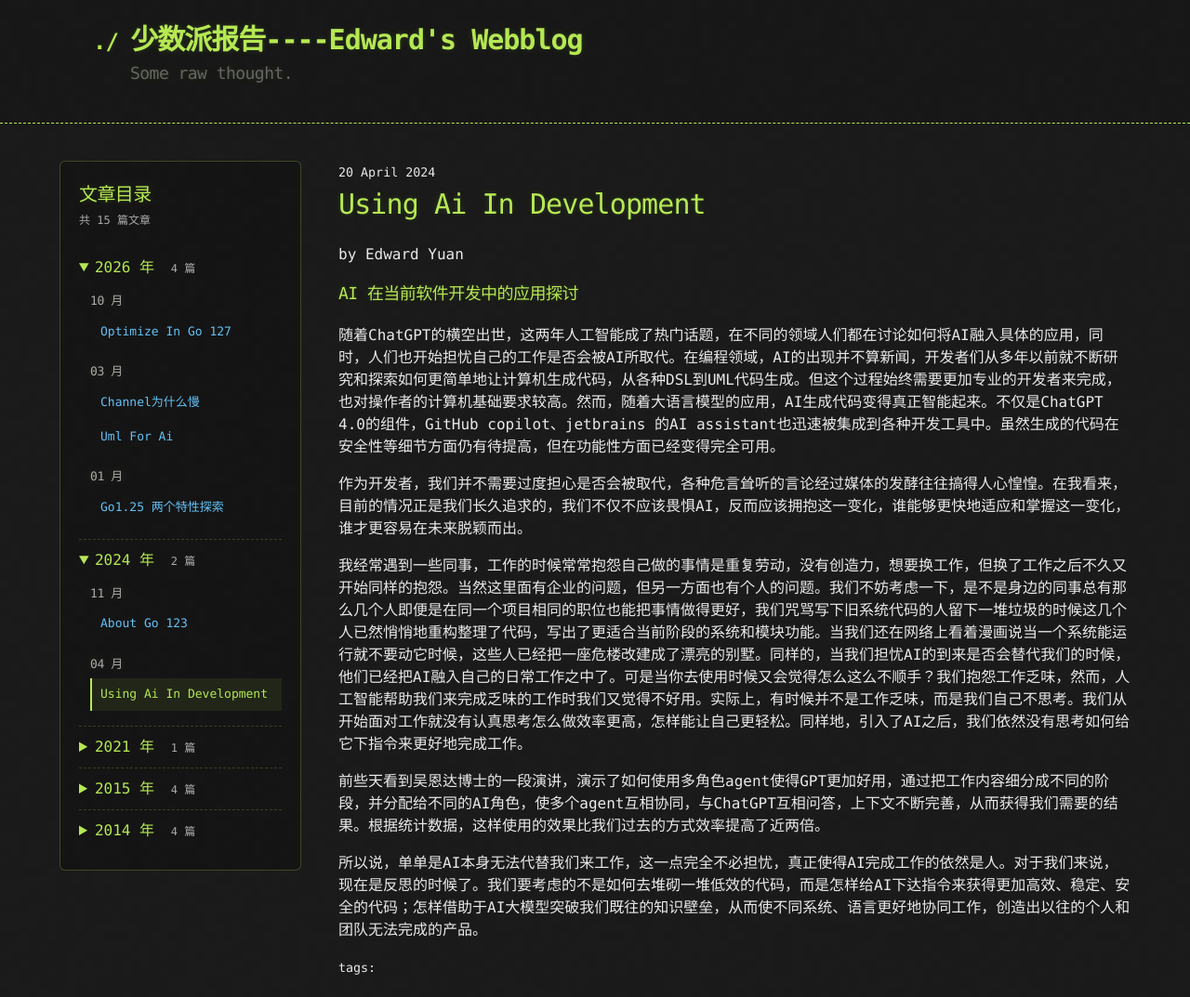
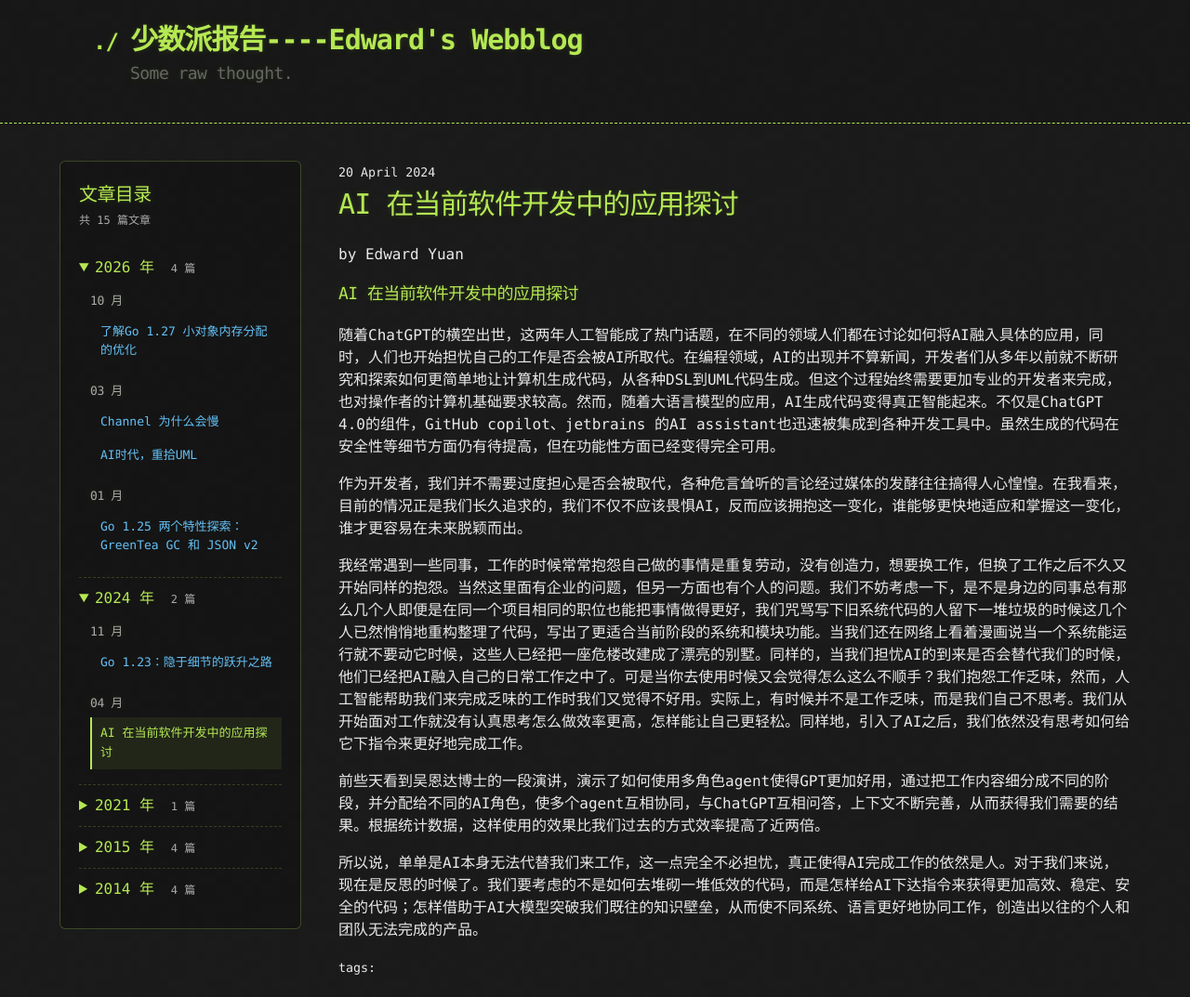
Before and after one commit to EdwardYuan/EdwardYuan.github.io, a Jekyll site: the page built from _posts/2024-04-20-Using-AI-in-development.markdown, in a window 1280 px wide and 1073 px high. Shown: the whole window at 93% size. Built offline with Jekyll 4.4.1, drawn with Linux system fonts in a browser that asks for light colours.

```diff
--- a/_posts/2024-04-20-Using-AI-in-development.markdown
+++ b/_posts/2024-04-20-Using-AI-in-development.markdown
@@ -1,3 +1,9 @@
+---
+layout: post
+title: "AI 在当前软件开发中的应用探讨"
+date: 2024-04-20
+---
+
 ### AI 在当前软件开发中的应用探讨
 
 随着ChatGPT的横空出世，这两年人工智能成了热门话题，在不同的领域人们都在讨论如何将AI融入具体的应用，同时，人们也开始担忧自己的工作是否会被AI所取代。在编程领域，AI的出现并不算新闻，开发者们从多年以前就不断研究和探索如何更简单地让计算机生成代码，从各种DSL到UML代码生成。但这个过程始终需要更加专业的开发者来完成，也对操作者的计算机基础要求较高。然而，随着大语言模型的应用，AI生成代码变得真正智能起来。不仅是ChatGPT 4.0的组件，GitHub copilot、jetbrains 的AI assistant也迅速被集成到各种开发工具中。虽然生成的代码在安全性等细节方面仍有待提高，但在功能性方面已经变得完全可用。
--- a/_posts/2024-11-22-About-Go-123.markdown
+++ b/_posts/2024-11-22-About-Go-123.markdown
@@ -1,3 +1,9 @@
+---
+layout: post
+title: "Go 1.23：隐于细节的跃升之路"
+date: 2024-11-22
+---
+
 Go 1.23：隐于细节的跃升之路
 
 每一次 Go 的版本更新，都像是编程语言进化史上的一小步，却往往能在开发体验和生态中带来一场不小的波澜。Go 1.23 的发布便是如此。这一版本在语言特性、工具链和标准库的多方面进行了深度打磨，为开发者提供了更高效、更易用的编程环境。然而，这些更新并非简单的功能叠加，而是一次向语言设计哲学致敬的探索。
--- a/_posts/2026-03-02-UML-for-AI.markdown
+++ b/_posts/2026-03-02-UML-for-AI.markdown
@@ -1,3 +1,9 @@
+---
+layout: post
+title: "AI时代，重拾UML"
+date: 2026-03-02
+---
+
 ### AI时代，重拾UML
 
 曾经，IBM的Rational Rose作为UML的标准软件风靡一时。UML（统一建模语言）也一度是程序员必备技能。但随着技术的发展和迭代，敏捷开发等新的工程方法的普及，UML逐渐失去了它的重要性，甚至现在开发者们已经很少提及。日常还在使用的也只剩下时序图、类图少数几种。新的编程语言并不完全遵循曾经Java或者C#的面向对象范式（虽然艾伦·凯最初的OO范式也并不是后来流行的那个样子），取而代之的是更灵活的高级编程语言比如js，go，rust等等。在这诸多因素的推动下，UML不断边缘化。
--- a/_posts/2026-03-12-channel为什么慢.markdown
+++ b/_posts/2026-03-12-channel为什么慢.markdown
@@ -1,3 +1,9 @@
+---
+layout: post
+title: "Channel 为什么会慢"
+date: 2026-03-12
+---
+
 # Channel 为什么会慢
 
 最近在压测一个服务，goroutine 跑到几千个的时候，CPU 打满了但吞吐量却没有线性增长。排查了一圈，最后发现问题出在一个被大量 goroutine 共享的 channel 上。
--- a/_posts/2026-10-09-Optimize-in-go-127.md
+++ b/_posts/2026-10-09-Optimize-in-go-127.md
@@ -1,3 +1,9 @@
+---
+layout: post
+title: "了解Go 1.27 小对象内存分配的优化"
+date: 2026-10-09
+---
+
 # 了解Go 1.27 小对象内存分配的优化
 
 最近 Go 官方发布了一篇关于 Go 1.27 内存分配优化的技术文章，介绍了一项叫作 Size-Specialized Allocation 的改进。根据官方测试，80 字节及以内的小对象分配速度最高提升了 20%–30%，对于内存分配密集型程序，整体性能最高可以提升约 1%。
```
Also changed, not shown: _posts/2026-01-30-Go1.25 两个特性探索-.md (+6 -0 lines).
